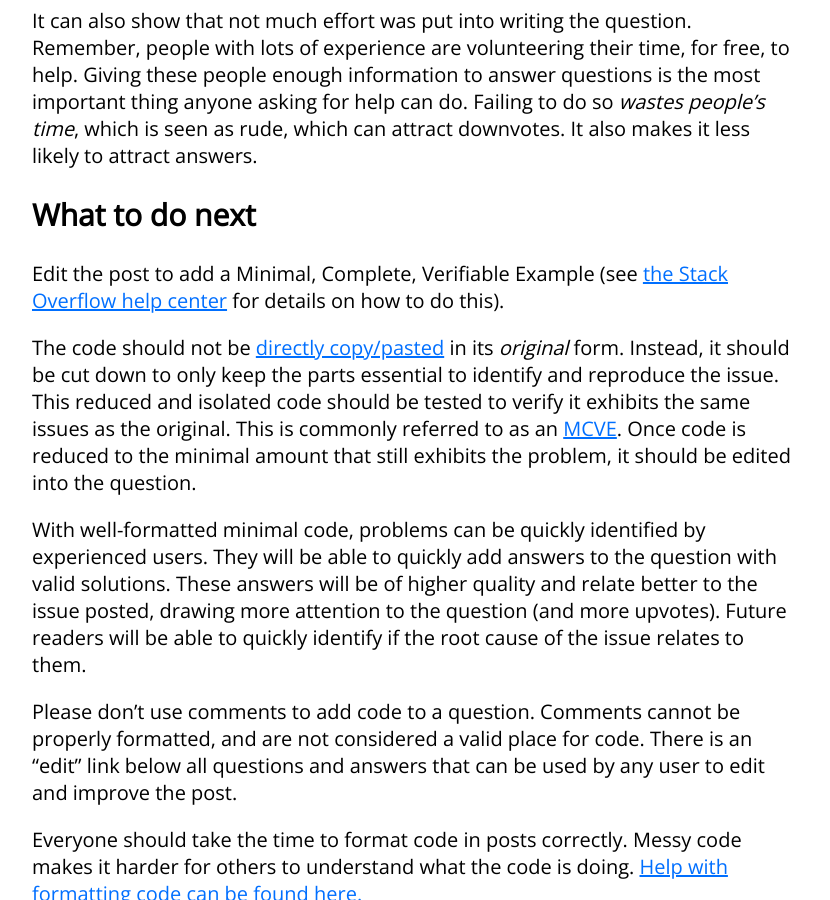
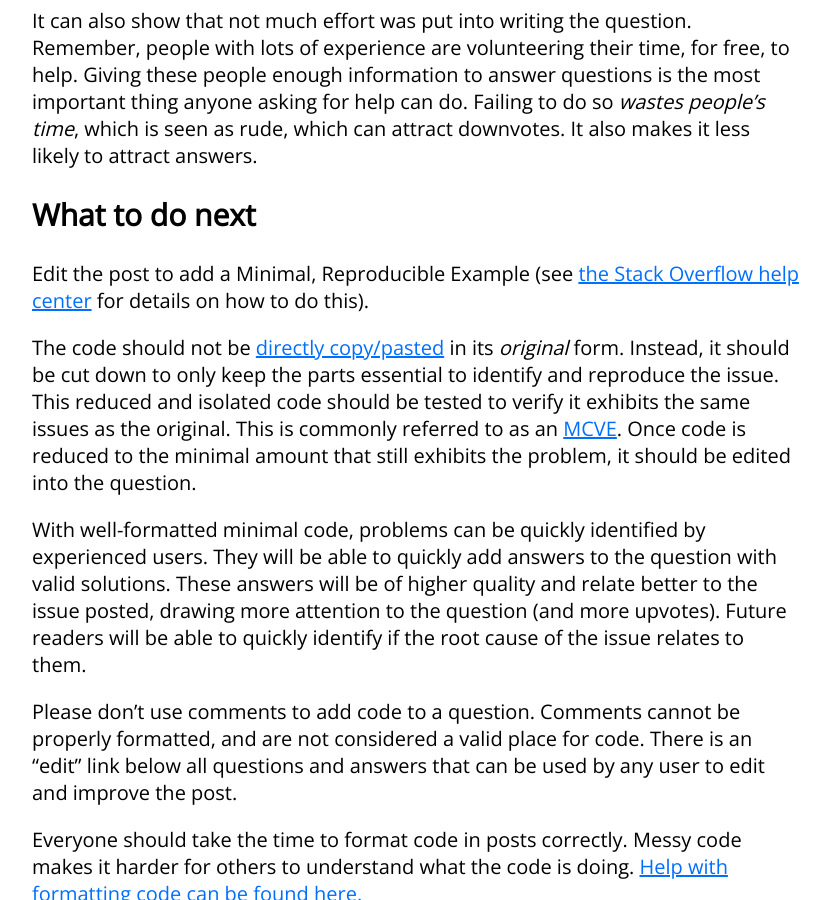
Before and after one commit to WillSullivan/idownvotedbecause, a Jekyll site: the page built from stackoverflow/nocode.md, in a window 1280 px wide and 900 px high, scrolled down 750 px. Shown: the whole window, without its empty margins (224-1054 px from the left). Built offline with Jekyll 4.4.1, drawn with Linux system fonts in a browser that asks for light colours; comment, search, counter and statistics services are not loaded.

Commit message:
Update nocode.md
since MCVE changed into MRE(Minimal, Reproducible Example) edited the text, and link (works, but changed to more accurate link)

```diff
--- a/stackoverflow/nocode.md
+++ b/stackoverflow/nocode.md
@@ -20,7 +20,7 @@ Without the code, the question is not answerable. Any solution would be based on
 It can also show that not much effort was put into writing the question. Remember, people with lots of experience are volunteering their time, for free, to help.  Giving these people enough information to answer questions is the most important thing anyone asking for help can do. Failing to do so *wastes people's time*, which is seen as rude, which can attract downvotes. It also makes it less likely to attract answers.
 
 ## What to do next {#whattodonext}
-Edit the post to add a Minimal, Complete, Verifiable Example (see [the Stack Overflow help center](https://stackoverflow.com/help/mcve) for details on how to do this).
+Edit the post to add a Minimal, Reproducible Example (see [the Stack Overflow help center](https://stackoverflow.com/help/minimal-reproducible-example) for details on how to do this).
 
 The code should not be [directly copy/pasted]({% link stackoverflow/toomuchcode.md %}) in its *original* form. Instead, it should be cut down to only keep the parts essential to identify and reproduce the issue. This reduced and isolated code should be tested to verify it exhibits the same issues as the original. This is commonly referred to as an [MCVE](https://stackoverflow.com/help/mcve). Once code is reduced to the minimal amount that still exhibits the problem, it should be edited into the question.
 
```
